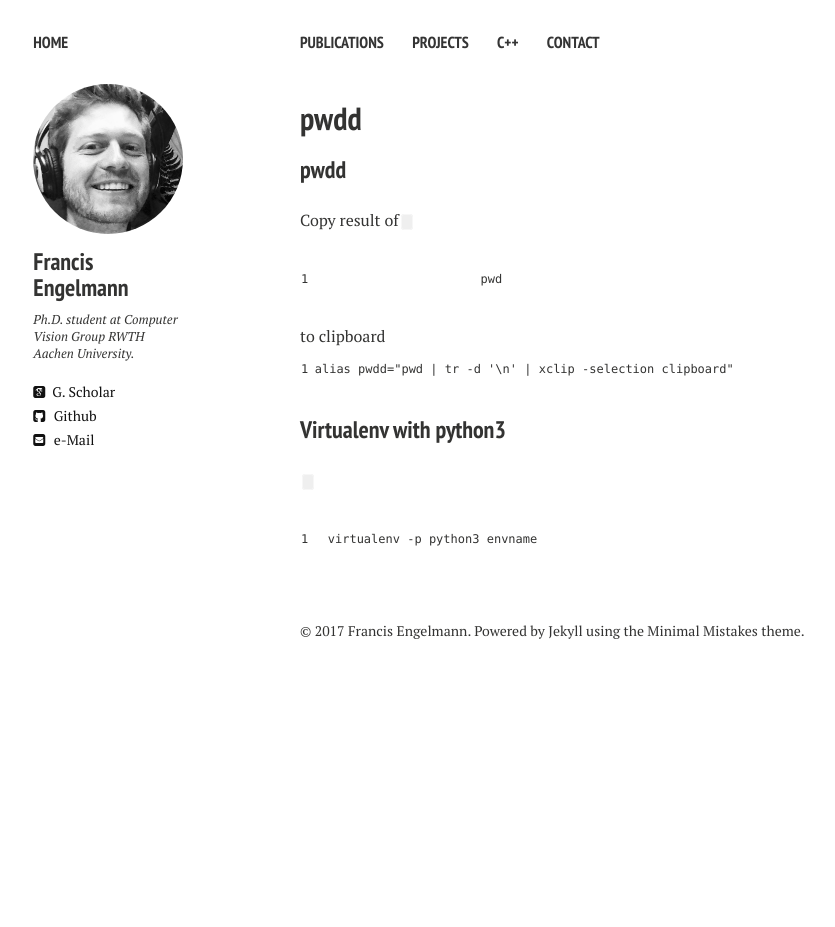
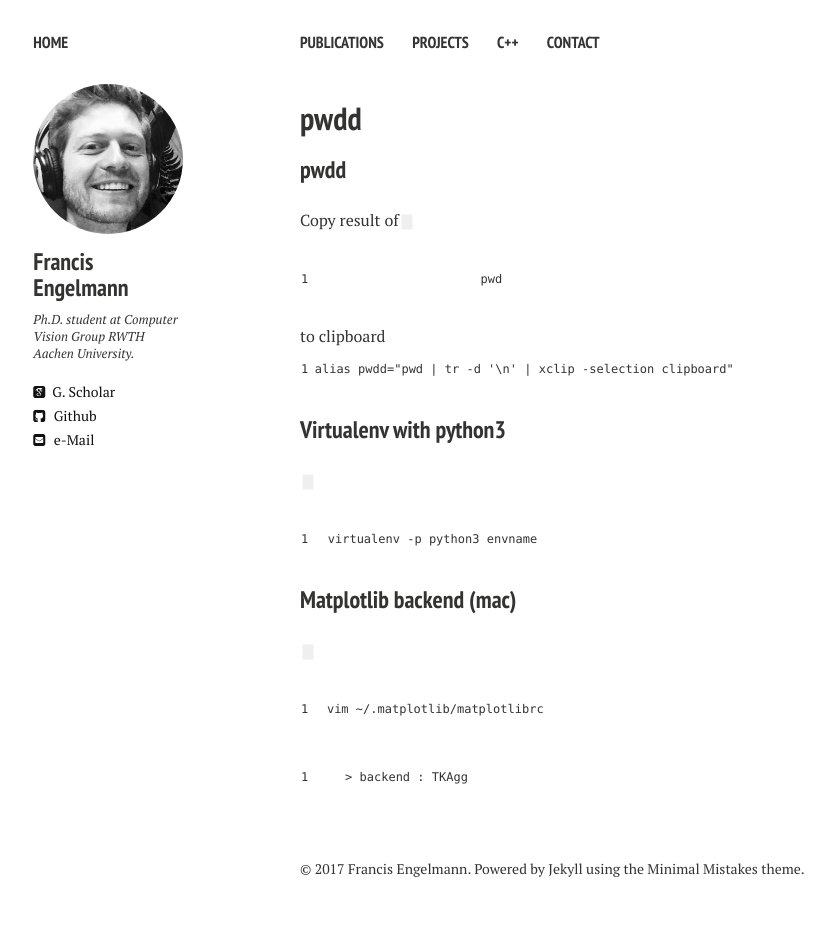
Before and after one commit to francisengelmann/francisengelmann.github.io, a Jekyll site: the page built from snippets.md, in a window 1280 px wide. Shown: the whole page, without its empty margins (20-855 px from the left). Built offline with Jekyll 4.4.1, drawn with Linux system fonts in a browser that asks for light colours; nearby versions of some CDN libraries; our own code applies the rules of GitHub Pages for plain Markdown files; before the commit the page ends 900 px from its top, so only the background shows below that.

Commit message:
Update snippets.md

````diff
--- a/snippets.md
+++ b/snippets.md
@@ -5,3 +5,7 @@
 ### Virtualenv with python3
 
 ```virtualenv -p python3 envname```
+
+### Matplotlib backend (mac)
+```vim ~/.matplotlib/matplotlibrc```
+```> backend : TKAgg```
````
